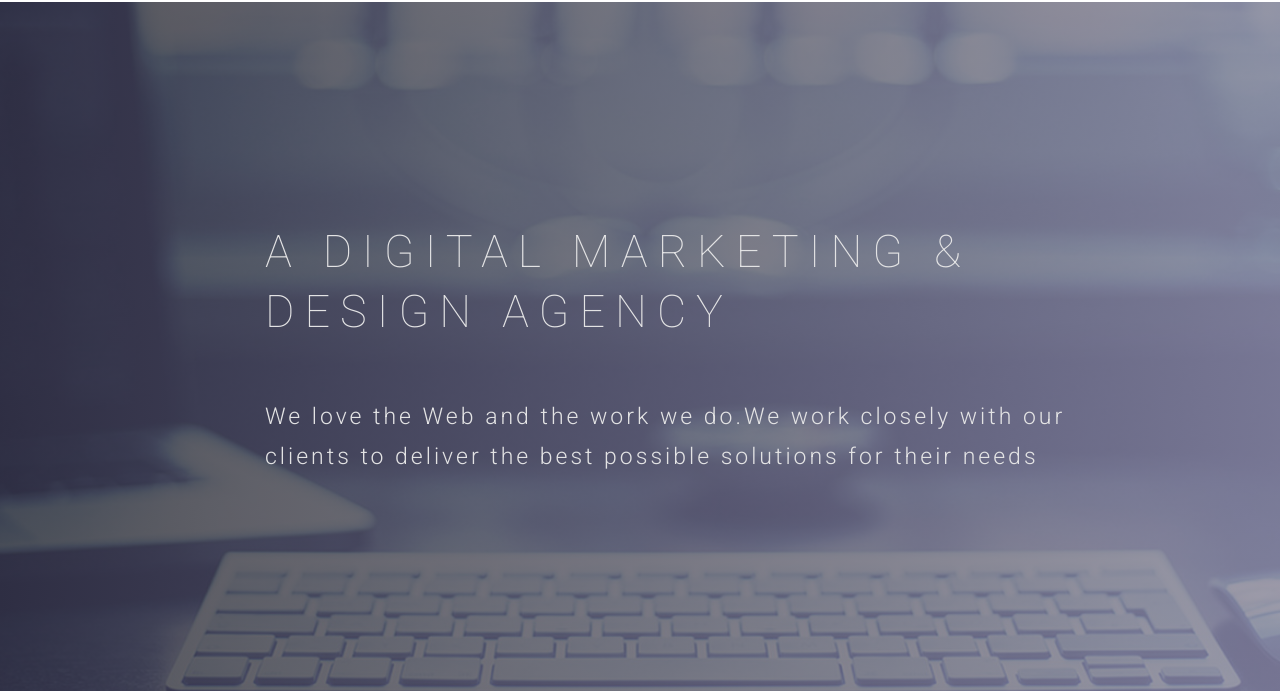
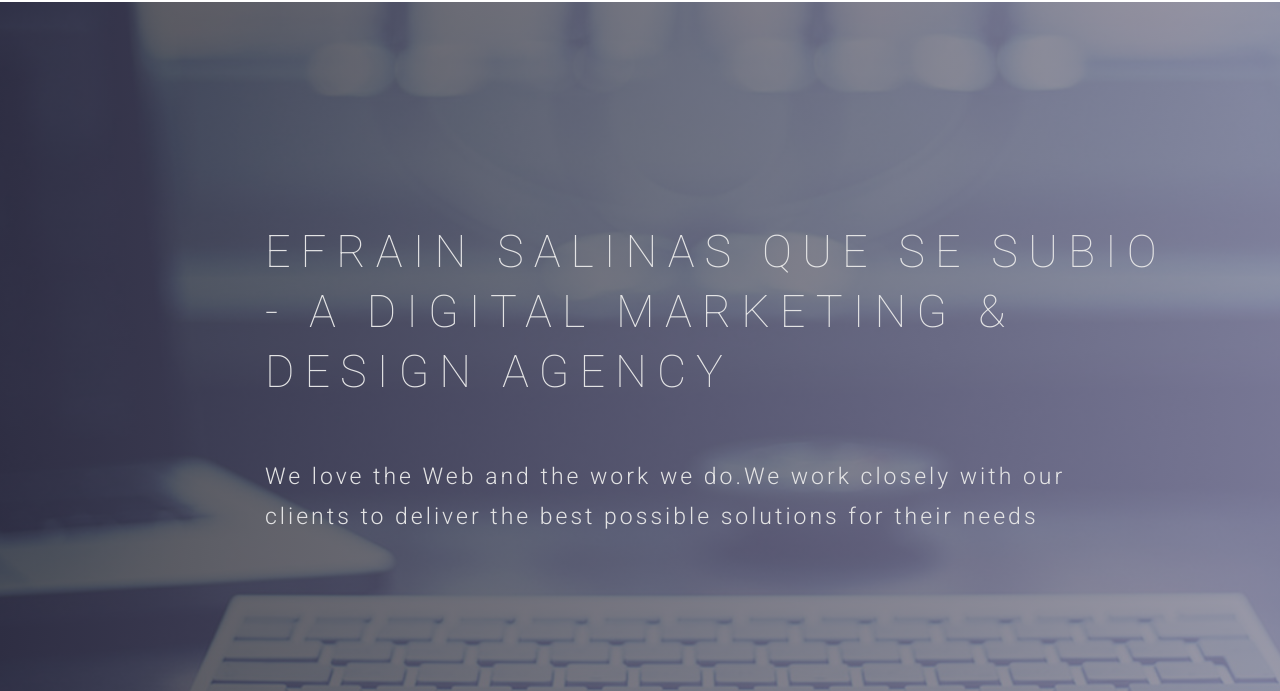
Before and after one commit to esalinassanchez/space-agency, a plain HTML site: page index.html in a window 1280 px wide. Shown: the part 88-779 px from the top of the page. Drawn offline with nearby package versions, Linux system fonts and the light colour scheme; some packages are replaced by stand-ins of ours; files whose address does not match are found by name; a web font is replaced by a local one.

Commit message:
adicionando nombre y la ssh

```diff
--- a/index.html
+++ b/index.html
@@ -83,7 +83,7 @@
         <div class="row">
           <div class="col-md-10 col-md-offset-2">
             <div class="block">
-              <h1 class="animated fadeInUp">A DIGITAL MARKETING &#38; <br> DESIGN AGENCY</h1>
+              <h1 class="animated fadeInUp">EFRAIN SALINAS QUE SE SUBIO - A DIGITAL MARKETING &#38; <br> DESIGN AGENCY</h1>
               <p class="animated fadeInUp">We love the Web and the work we do.We work closely with our </br> clients to deliver the best possible solutions for their needs</p>
             </div>
           </div>
```
